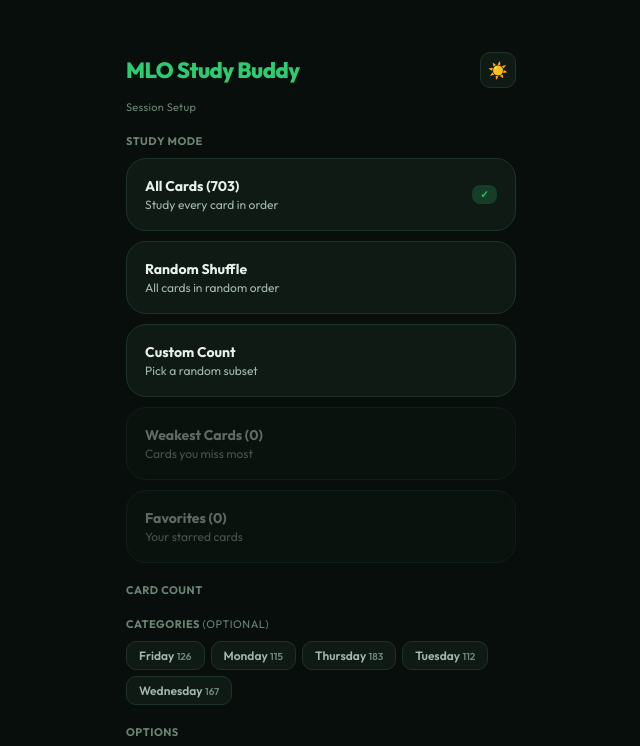
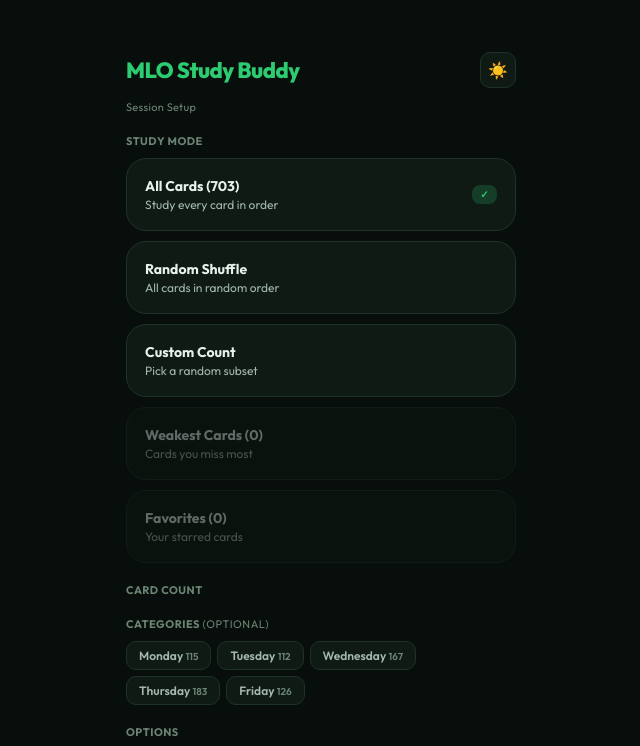
Before and after one commit to engliacan/MLO-Study-Buddy-Flashcards, a plain HTML site: page index.html in a window 1280 px wide. Both pictures are taken after a click on the button "▶ Start Studying". Shown: the top 746 px of the page, without its empty margins (319-959 px from the left). Drawn offline with nearby package versions, Linux system fonts and the light colour scheme.

Commit message:
Update index.html

```diff
--- a/index.html
+++ b/index.html
@@ -164,6 +164,8 @@ function fS(ts){const d=Date.now()-ts;if(d<6e4)return'Just now';if(d<36e5)return
 function gFilt(){let f=flt==='unmarked'?cards.filter(c=>c.status===null):flt==='wrong'?cards.filter(c=>c.status==='wrong'):flt==='favorites'?cards.filter(c=>favs.has(c.id)):[...cards];if(sq){const q=sq.toLowerCase();f=f.filter(c=>c.question.toLowerCase().includes(q)||c.answer.toLowerCase().includes(q))}return f}
 function cntBy(s){return cards.filter(c=>c.status===s).length}
 function shuffle(a){const b=[...a];for(let i=b.length-1;i>0;i--){const j=Math.floor(Math.random()*(i+1));[b[i],b[j]]=[b[j],b[i]]}return b}
+const DAY_ORDER=['Monday','Tuesday','Wednesday','Thursday','Friday'];
+function sortCats(cats){return cats.sort((a,b)=>{const ai=DAY_ORDER.indexOf(a);const bi=DAY_ORDER.indexOf(b);if(ai===-1&&bi===-1)return a.localeCompare(b);if(ai===-1)return 1;if(bi===-1)return-1;return ai-bi})}
 
 function showModal(title,msg,label,onOk){const o=document.createElement('div');o.className='ov';o.innerHTML='<div class="md"><h3>'+title+'</h3><p>'+msg+'</p><div class="btn-rw"><button class="btn btn-s btn-sm" id="_cc">Cancel</button><button class="btn btn-d btn-sm" id="_co">'+(label||'OK')+'</button></div></div>';document.body.appendChild(o);$('_cc').onclick=()=>o.remove();$('_co').onclick=()=>{o.remove();onOk()};o.onclick=e=>{if(e.target===o)o.remove()}}
 
@@ -278,7 +280,7 @@ function showHome(){
   ci=0;fp=false;flt='all';saved=false;sq='';cards=[];
   hdrTitle.textContent='MLO Study Buddy';hdrSub.textContent='Flashcards';
   const d=ld();const stk=gStreak();
-  const cats=[...new Set(allCards.map(c=>c.category))].sort();
+  const cats=sortCats([...new Set(allCards.map(c=>c.category))]);
   const cs=d.cs||{};
   const mast=Object.values(cs).filter(v=>v.stk>=3).length;
   const kn=Object.values(cs).filter(v=>v.stk>0&&v.stk<3).length;
@@ -321,7 +323,7 @@ function showHome(){
 /* ═══ SESSION SETUP ═══ */
 function showSetup(){
   sMode='all';sCnt=Math.min(50,allCards.length);tmOn=false;tmSec=30;flipDir=false;selCats=[];
-  const cats=[...new Set(allCards.map(c=>c.category))].sort();
+  const cats=sortCats([...new Set(allCards.map(c=>c.category))]);
   const cs=gCS();const wkCnt=Object.entries(cs).filter(([k,v])=>v.stk<=0&&v.tot>0).length;
   hdrSub.textContent='Session Setup';
 
@@ -429,7 +431,7 @@ function showHist(){
 /* ═══ DASHBOARD ═══ */
 function showDash(){
   const d=ld();const cs=d.cs||{};const ss=d.sessions;const tot=allCards.length;
-  const cats=[...new Set(allCards.map(c=>c.category))].sort();
+  const cats=sortCats([...new Set(allCards.map(c=>c.category))]);
   const mast=Object.values(cs).filter(v=>v.stk>=3).length;const kn=Object.values(cs).filter(v=>v.stk>0&&v.stk<3).length;const lr=Object.values(cs).filter(v=>(v.tot||0)>0&&v.stk<=0).length;const nw=Math.max(0,tot-mast-kn-lr);
   const tOk=Object.values(cs).reduce((a,v)=>a+v.ok,0);const tNo=Object.values(cs).reduce((a,v)=>a+v.no,0);const tA=tOk+tNo;const oP=tA?Math.round((tOk/tA)*100):0;
 
```
